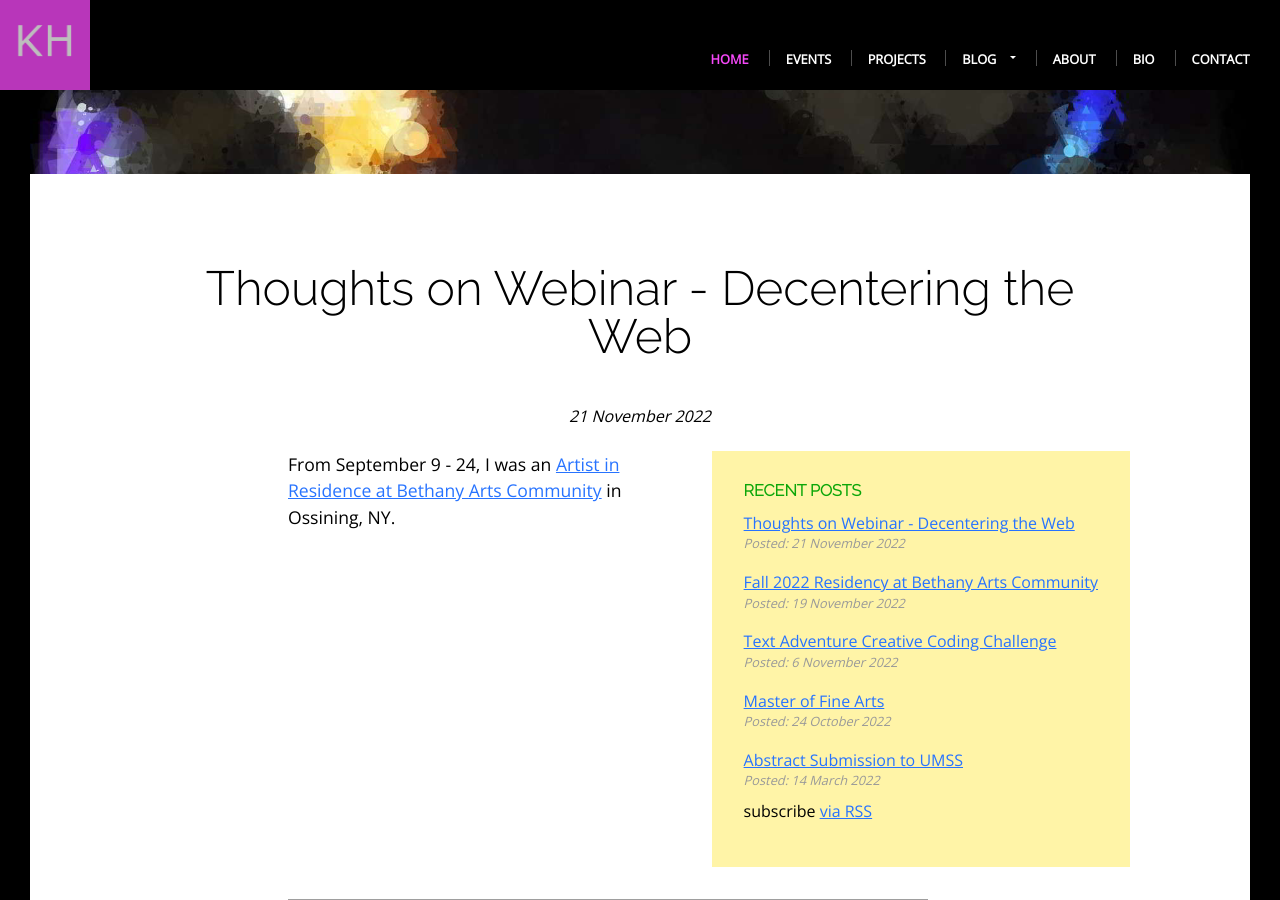
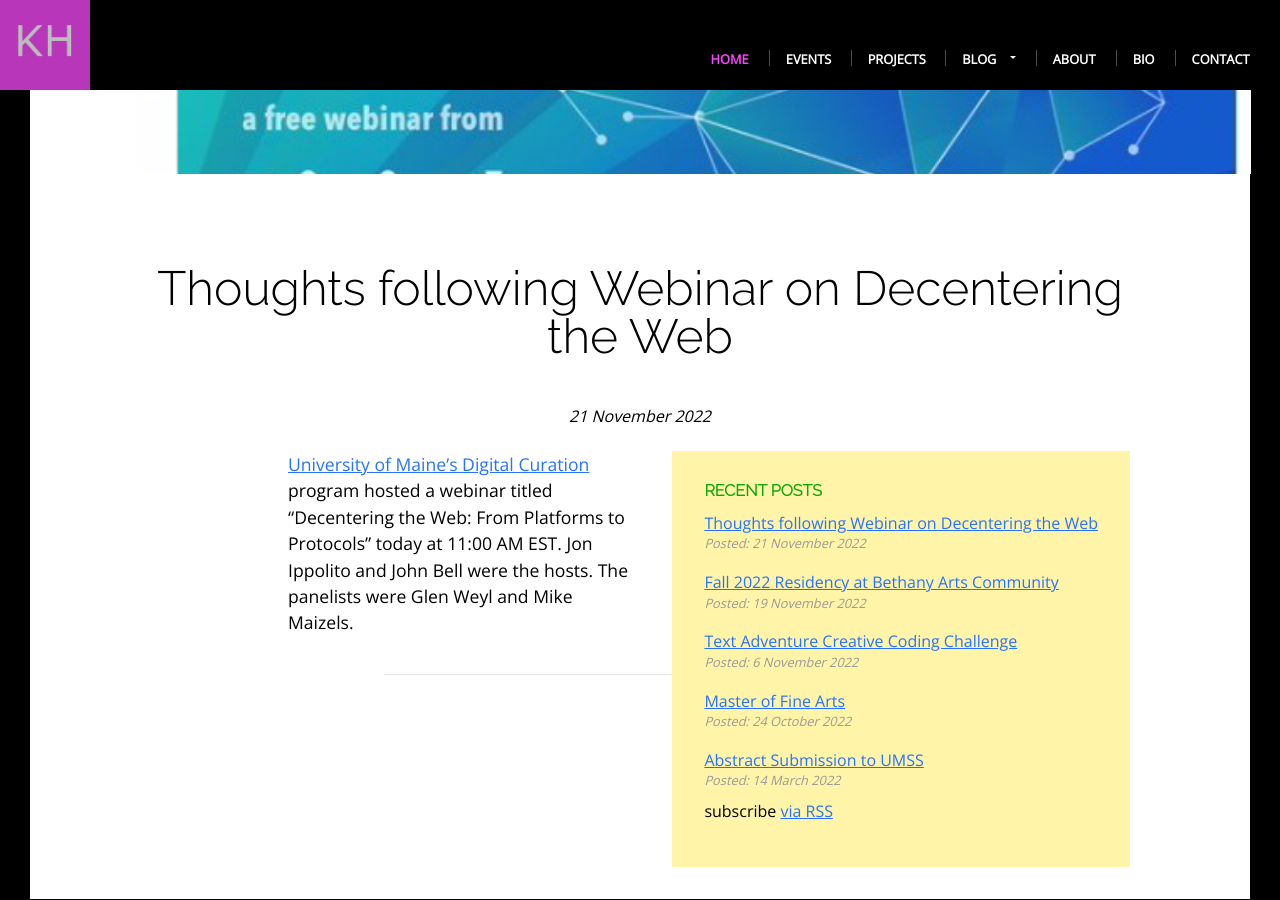
Before and after one commit to khoeger/khoeger.github.io, a Jekyll site: the page built from _posts/2022-11-21-ThoughtsOnDecenteringTheWeb.markdown, in a window 1280 px wide and 900 px high, scrolled down 276 px. Built offline with Jekyll 4.4.1, drawn with Linux system fonts in a browser that asks for light colours; grey boxes are pictures that could not be loaded.

Commit message:
Beginnings on thoughts flollowing webinar

```diff
--- a/_posts/2022-11-21-ThoughtsOnDecenteringTheWeb.markdown
+++ b/_posts/2022-11-21-ThoughtsOnDecenteringTheWeb.markdown
@@ -1,18 +1,15 @@
 ---
 layout: post
-title: Thoughts on Webinar - Decentering the Web
+title: Thoughts following Webinar on Decentering the Web
 date:   2022-11-21 15:00:00 +0500
-categories: artist blockchain reflections webinar web3
-postHero: /assets/img/2022/11/bac_header.jpg
+categories: artist blockchain decentralized reflections webinar web3
+postHero: /assets/img/2022/11/webinar_blockchain.jpg
 event-tag: 202211DecenterWeb
 project-tag:
 postFooter:
 published: true
 ---
 
-From September 9 - 24, I was an [Artist in Residence at Bethany Arts Community](https://bethanyarts.org/residencies/fall-residency-2022/) in Ossining, NY.
-
-<iframe src="https://player.vimeo.com/video/760010006?h=3af105e9ad" width="640" height="564" frameborder="0" allow="autoplay; fullscreen" allowfullscreen></iframe>
-
-
-![A photo of a projection of the images being generated.]({{"assets//img//2022//11//bac_projection.jpg" | absolute_url }})
+[University of Maine's Digital Curation](https://digitalcuration.umaine.edu/) program hosted a webinar titled "Decentering the Web: From Platforms to Protocols"
+today at 11:00 AM EST. Jon Ippolito and John Bell were the hosts.
+The panelists were Glen Weyl and Mike Maizels.
```
Also changed, not shown: assets/img/2022/11/webinar_blockchain.jpg (added).
